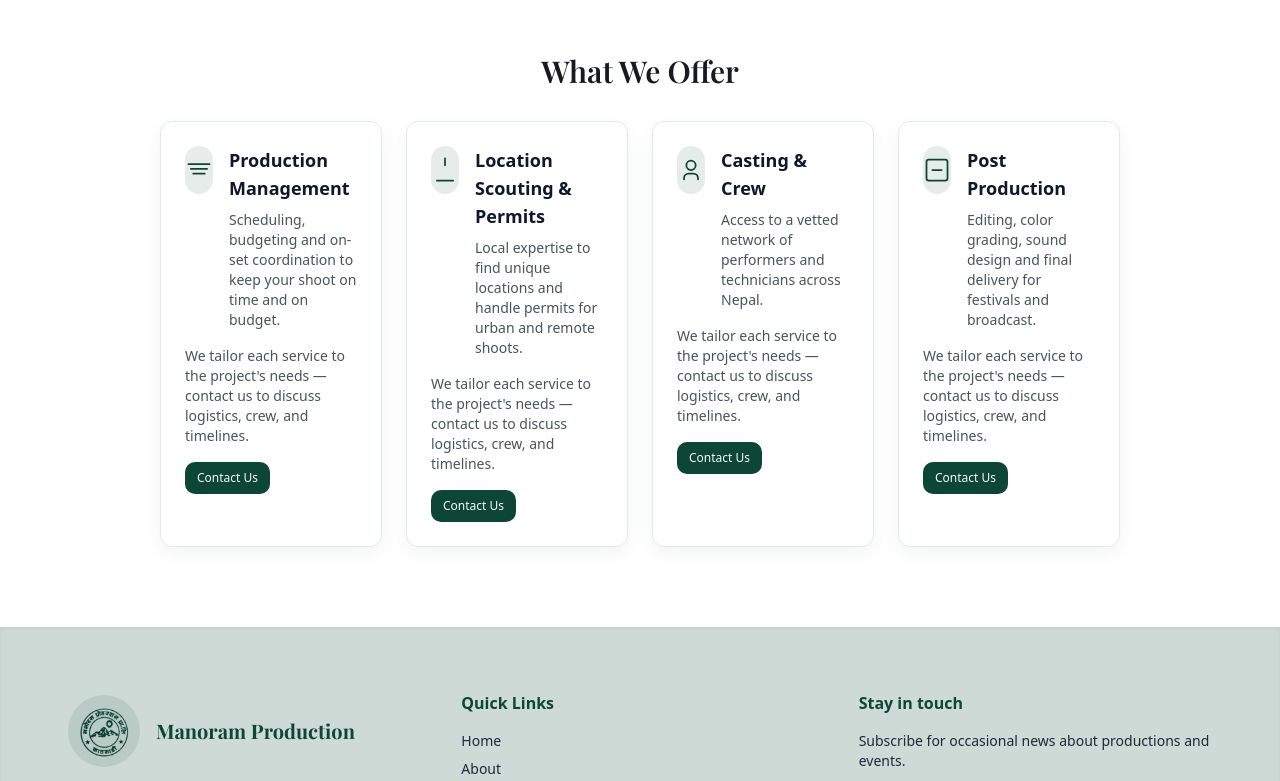
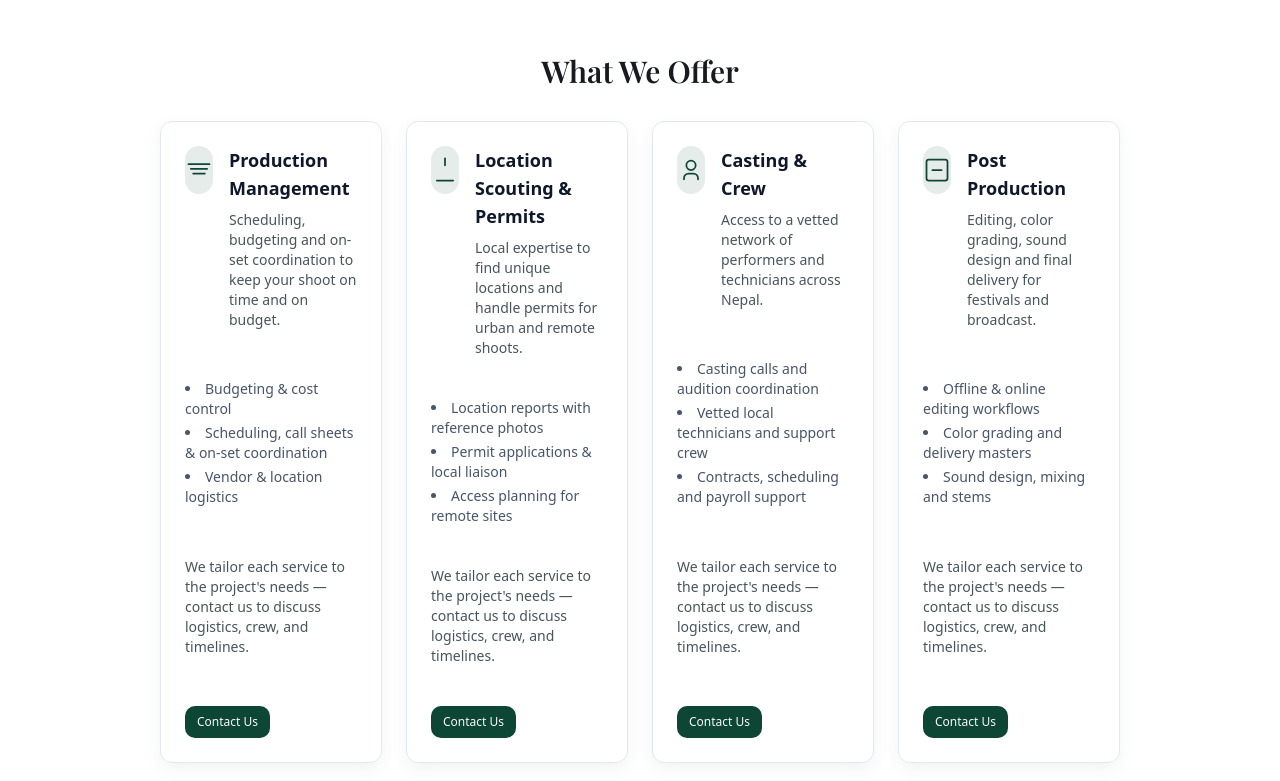
Before and after one commit to Saga-Infographics/manoram_production, a React (Vite) app in the folder frontend/: page /services in a window 1280 px wide. Shown: the part 900-1681 px from the top of the page. Built offline with nearby package versions, Linux system fonts and the light colour scheme; no server answers.

Commit message:
changes in the path of the btns

```diff
--- a/frontend/src/screens/Contact/sections/ContactInfoSection/ContactInfoSection.tsx
+++ b/frontend/src/screens/Contact/sections/ContactInfoSection/ContactInfoSection.tsx
@@ -1,4 +1,3 @@
-import React from "react";
 import { Button } from "../../../../components/ui/button";
 import { Card, CardContent } from "../../../../components/ui/card";
 import { Input } from "../../../../components/ui/input";
--- a/frontend/src/screens/Services/Services.tsx
+++ b/frontend/src/screens/Services/Services.tsx
@@ -3,12 +3,18 @@ import { Footer } from "../../components/Footer";
 import { SEO } from "../../components/SEO/SEO";
 import HeroImage from "../../components/ui/HeroImage";
 import { Button } from "../../components/ui/button";
+import { Link } from "react-router-dom";
 // Card components replaced by `.card` markup for consistent styling
 
 const features = [
   {
     title: "Production Management",
     desc: "Scheduling, budgeting and on-set coordination to keep your shoot on time and on budget.",
+    items: [
+      'Budgeting & cost control',
+      'Scheduling, call sheets & on-set coordination',
+      'Vendor & location logistics'
+    ],
     icon: (
       <svg width="28" height="28" viewBox="0 0 24 24" fill="none" className="text-primary">
         <path d="M3 7h18" stroke="currentColor" strokeWidth="1.5" strokeLinecap="round" strokeLinejoin="round" />
@@ -19,6 +25,11 @@ const features = [
   {
     title: "Location Scouting & Permits",
     desc: "Local expertise to find unique locations and handle permits for urban and remote shoots.",
+    items: [
+      'Location reports with reference photos',
+      'Permit applications & local liaison',
+      'Access planning for remote sites'
+    ],
     icon: (
       <svg width="28" height="28" viewBox="0 0 24 24" fill="none" className="text-primary">
         <path d="M12 2v6" stroke="currentColor" strokeWidth="1.5" strokeLinecap="round" strokeLinejoin="round" />
@@ -29,6 +40,11 @@ const features = [
   {
     title: "Casting & Crew",
     desc: "Access to a vetted network of performers and technicians across Nepal.",
+    items: [
+      'Casting calls and audition coordination',
+      'Vetted local technicians and support crew',
+      'Contracts, scheduling and payroll support'
+    ],
     icon: (
       <svg width="28" height="28" viewBox="0 0 24 24" fill="none" className="text-primary">
         <path d="M12 12a4 4 0 100-8 4 4 0 000 8z" stroke="currentColor" strokeWidth="1.5" strokeLinecap="round" strokeLinejoin="round" />
@@ -39,6 +55,11 @@ const features = [
   {
     title: "Post Production",
     desc: "Editing, color grading, sound design and final delivery for festivals and broadcast.",
+    items: [
+      'Offline & online editing workflows',
+      'Color grading and delivery masters',
+      'Sound design, mixing and stems'
+    ],
     icon: (
       <svg width="28" height="28" viewBox="0 0 24 24" fill="none" className="text-primary">
         <rect x="3" y="3" width="18" height="18" rx="2" stroke="currentColor" strokeWidth="1.5" />
@@ -90,9 +111,9 @@ export const Services = (): JSX.Element => {
         <div className="container mx-auto px-6 md:px-40">
           <h2 className="[font-family:'Playfair_Display',Helvetica] font-semibold text-[#171a1f] text-3xl mb-8 text-center">What We Offer</h2>
 
-          <div className="grid grid-cols-1 sm:grid-cols-2 lg:grid-cols-4 gap-6">
+          <div className="grid grid-cols-1 sm:grid-cols-2 lg:grid-cols-4 gap-6 items-stretch">
             {features.map((f, idx) => (
-              <article key={idx} className="card hover:shadow-lg transition-shadow duration-200 animate-fade-up" style={{ ['--animation-delay' as any]: `${0.06 * idx}s` }}>
+              <article key={idx} className="card hover:shadow-lg transition-shadow duration-200 animate-fade-up flex flex-col justify-between h-full" style={{ ['--animation-delay' as any]: `${0.06 * idx}s` }}>
                 <div className="flex items-start gap-4">
                   <div className="w-12 h-12 flex items-center justify-center rounded-full bg-primary/10 text-primary">
                     {f.icon}
@@ -103,13 +124,21 @@ export const Services = (): JSX.Element => {
                   </div>
                 </div>
 
-                <div className="mt-4">
+                {f.items && (
+                  <ul className="mt-10 text-sm text-slate-600 list-disc list-inside space-y-1 max-w-[36ch]">
+                    {f.items.map((it, j) => (
+                      <li key={j}>{it}</li>
+                    ))}
+                  </ul>
+                )}
+
+                <div className="mt-10">
                   <p className="text-sm text-[#47555b]">We tailor each service to the project's needs — contact us to discuss logistics, crew, and timelines.</p>
                 </div>
 
-                <div className="mt-4">
+                <div className="mt-10">
                   <Button asChild variant="primary" size="sm">
-                    <a href="/contact">Contact Us</a>
+                    <Link to="/contact">Contact Us</Link>
                   </Button>
                 </div>
               </article>
```
Also changed, not shown: frontend/src/screens/Home/Home.tsx (+39 -122 lines).
